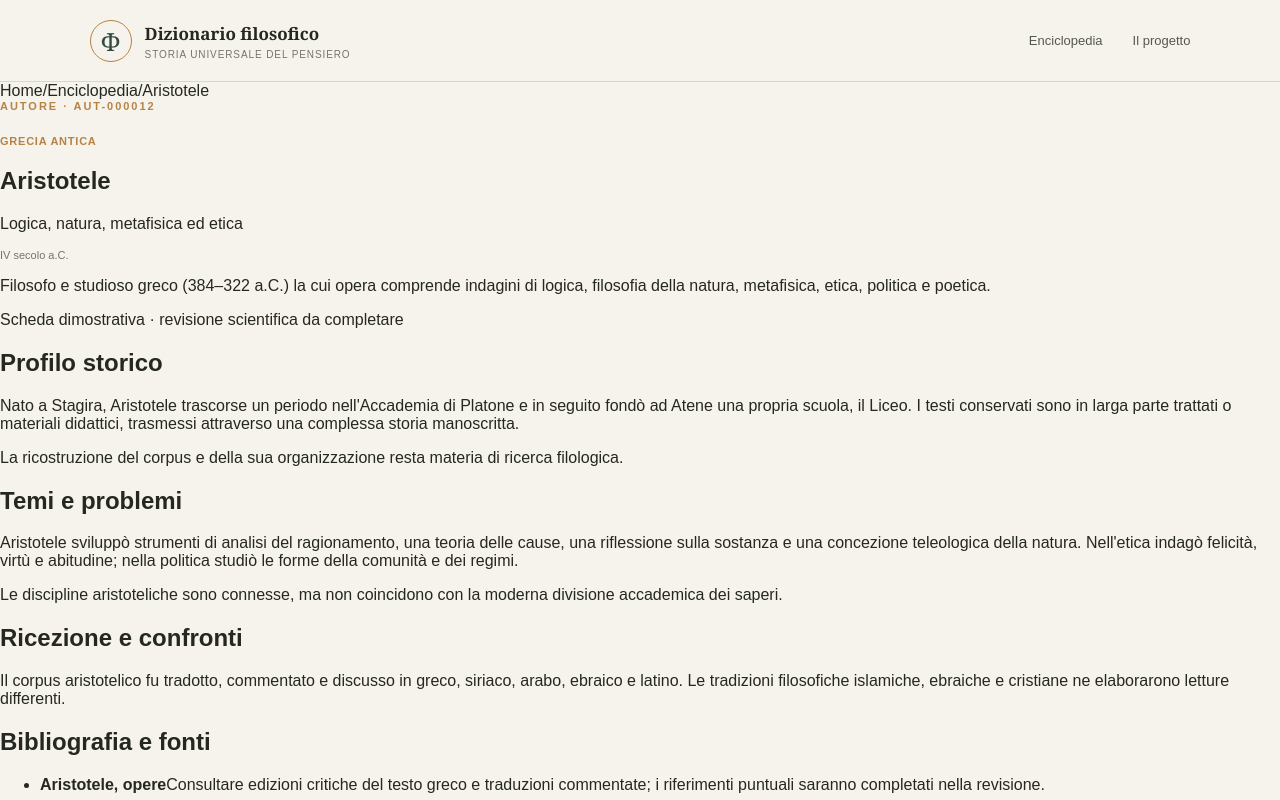
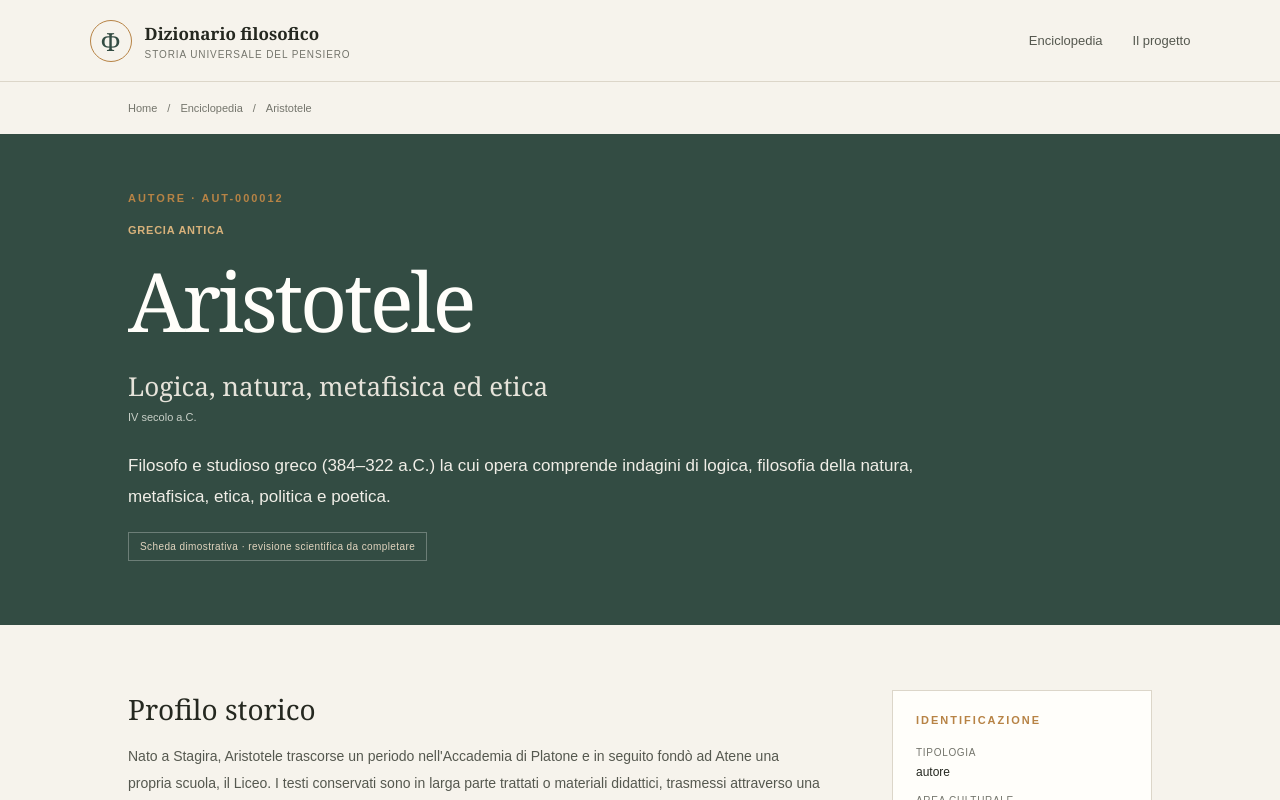
Before and after one commit to Marco19666/DizionarioFilosofico-, a Next.js app: page /enciclopedia/aristotele in a window 1280 px wide. Shown: the top 800 px of the page. Built offline with nearby package versions, Linux system fonts and the light colour scheme.

Commit message:
Style encyclopedia archive and entry pages

```diff
--- a/app/globals.css
+++ b/app/globals.css
@@ -8,3 +8,39 @@
 .pathways{padding:75px 0;background:var(--paper-deep)}.pathways-inner{max-width:1050px}.pathways h2{max-width:690px}.pathways-inner>p:last-child{max-width:610px;color:#66685e;font-size:14px;line-height:1.8}.site-footer{display:flex;justify-content:space-between;gap:20px;padding:25px 7vw;background:var(--green-dark);color:#d4d8cf;font-size:10px;letter-spacing:.03em}
 @media(max-width:800px){.site-header{padding:17px 6vw;align-items:flex-start;gap:20px;flex-direction:column}.site-header nav{flex-wrap:wrap;gap:18px}.hero{min-height:470px;padding:75px 7vw}.hero-note{right:7vw;bottom:25px;flex-direction:row;font-size:25px}.principles{grid-template-columns:1fr;gap:28px;padding:42px 7vw}.section-wrap{padding-left:7vw;padding-right:7vw}.entry-grid{grid-template-columns:repeat(2,minmax(0,1fr))}.search-panel{grid-template-columns:1fr}.section-heading{align-items:flex-start;flex-direction:column;gap:12px}}
 @media(max-width:520px){.entry-grid{grid-template-columns:1fr}.entry-card{min-height:250px}.site-footer{flex-direction:column}.hero-copy{font-size:14px}}
+
+
+/* Archive and entry pages */
+.archive-hero{padding:72px 10vw 64px;background:var(--green);color:var(--white)}
+.archive-hero h1,.entry-hero h1{margin:0;font-family:Georgia,"Times New Roman",serif;font-size:clamp(46px,6vw,72px);font-weight:400;letter-spacing:-.04em}
+.archive-hero>p:last-child{max-width:650px;color:#e1e3da;font-size:15px;line-height:1.8}
+.archive-content{padding-top:65px;padding-bottom:85px}
+.archive-card{color:inherit;text-decoration:none}
+.archive-card:hover{border-color:#c4a16f}
+.entry-breadcrumb{display:flex;flex-wrap:wrap;gap:10px;padding:20px 10vw;color:var(--muted);font-size:11px}
+.entry-breadcrumb a:hover,.related-list a:hover,.back-link:hover{color:var(--ochre)}
+.entry-hero{padding:58px 10vw 64px;background:var(--green);color:var(--white)}
+.entry-hero .eyebrow{margin-bottom:20px}
+.entry-hero .entry-area{margin:0 0 8px;color:#d8b27b}
+.entry-hero h1{font-size:clamp(48px,7vw,82px)}
+.entry-subtitle{margin:12px 0 7px;color:#e6e3da;font-family:Georgia,serif;font-size:clamp(19px,2.4vw,26px)}
+.entry-hero .entry-period{color:#c9d0c8}
+.entry-lead{max-width:790px;margin:28px 0 20px;color:#f0eee7;font-size:17px;line-height:1.8}
+.status-note{display:inline-block;padding:8px 11px;border:1px solid rgba(255,255,255,.28);color:#e2d5bf;font-size:10px;letter-spacing:.04em}
+.entry-layout{display:grid;grid-template-columns:minmax(0,1fr) 260px;gap:70px;padding:65px 10vw 90px;align-items:start}
+.entry-article{max-width:780px}
+.article-section{margin:0 0 42px}
+.article-section h2{margin:0 0 15px;font-family:Georgia,serif;font-size:28px;font-weight:400}
+.article-section p{margin:0 0 14px;color:#55584f;font-size:14px;line-height:1.9}
+.entry-aside{position:sticky;top:25px;display:grid;gap:28px;padding:23px;border:1px solid var(--line);background:var(--white)}
+.entry-aside .eyebrow{margin-bottom:12px}
+.entry-aside dl{display:grid;grid-template-columns:1fr;gap:5px;margin:0}
+.entry-aside dt{margin-top:9px;color:var(--muted);font-size:10px;text-transform:uppercase;letter-spacing:.07em}
+.entry-aside dd{margin:0;color:var(--ink);font-size:12px;line-height:1.5}
+.bibliography-list,.related-list{display:grid;gap:15px;margin:0;padding:0;list-style:none}
+.bibliography-list li,.related-list li{display:grid;gap:5px;padding-bottom:14px;border-bottom:1px solid var(--line)}
+.bibliography-list strong,.related-list a{font-family:Georgia,serif;font-size:16px;font-weight:400}
+.bibliography-list span,.related-list span{color:var(--muted);font-size:12px;line-height:1.7}
+.related-list a{color:var(--green);text-decoration:underline;text-decoration-color:#cbb895;text-underline-offset:3px}
+.back-link{color:var(--green);font-size:12px;font-weight:700}
+@media(max-width:800px){.archive-hero,.entry-hero{padding-left:7vw;padding-right:7vw}.entry-layout{grid-template-columns:1fr;gap:35px;padding-left:7vw;padding-right:7vw}.entry-aside{position:static;grid-row:1}.entry-breadcrumb{padding-left:7vw;padding-right:7vw}}
```
